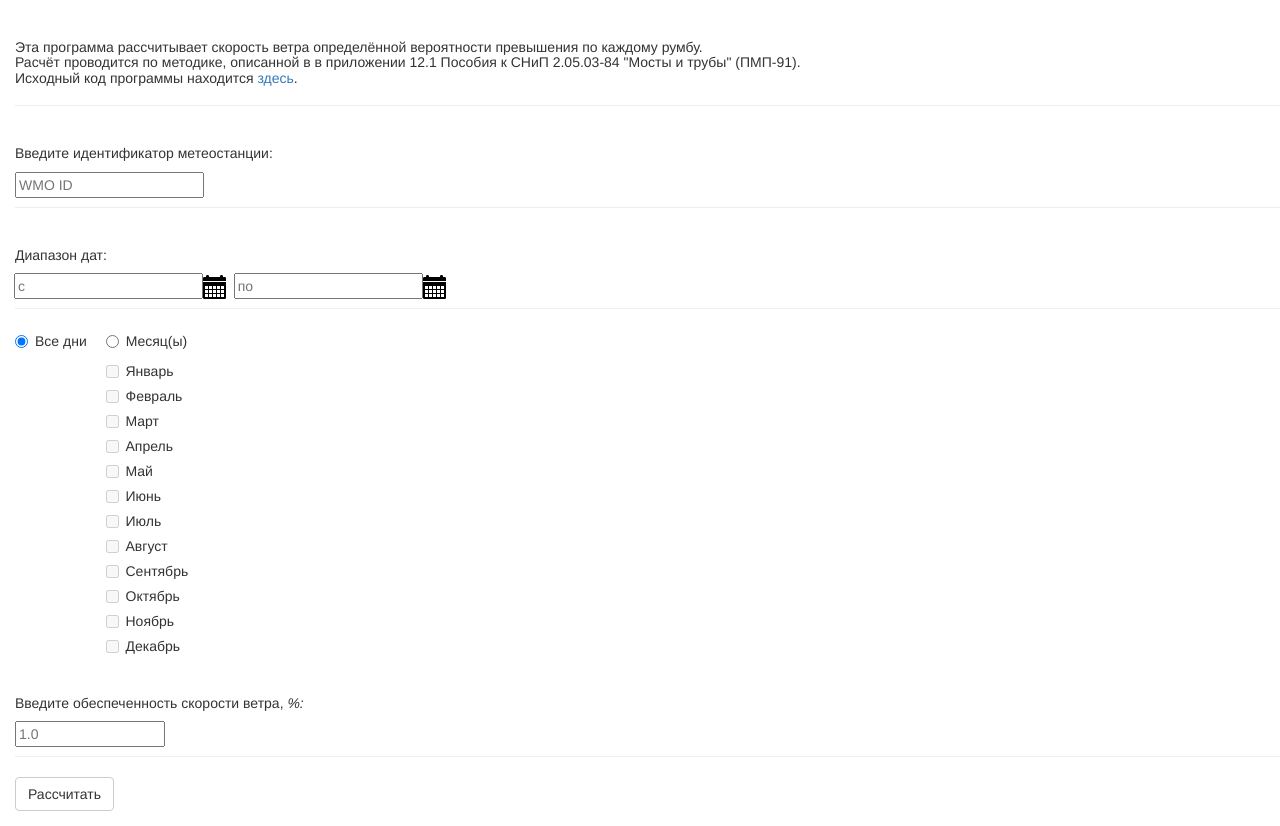
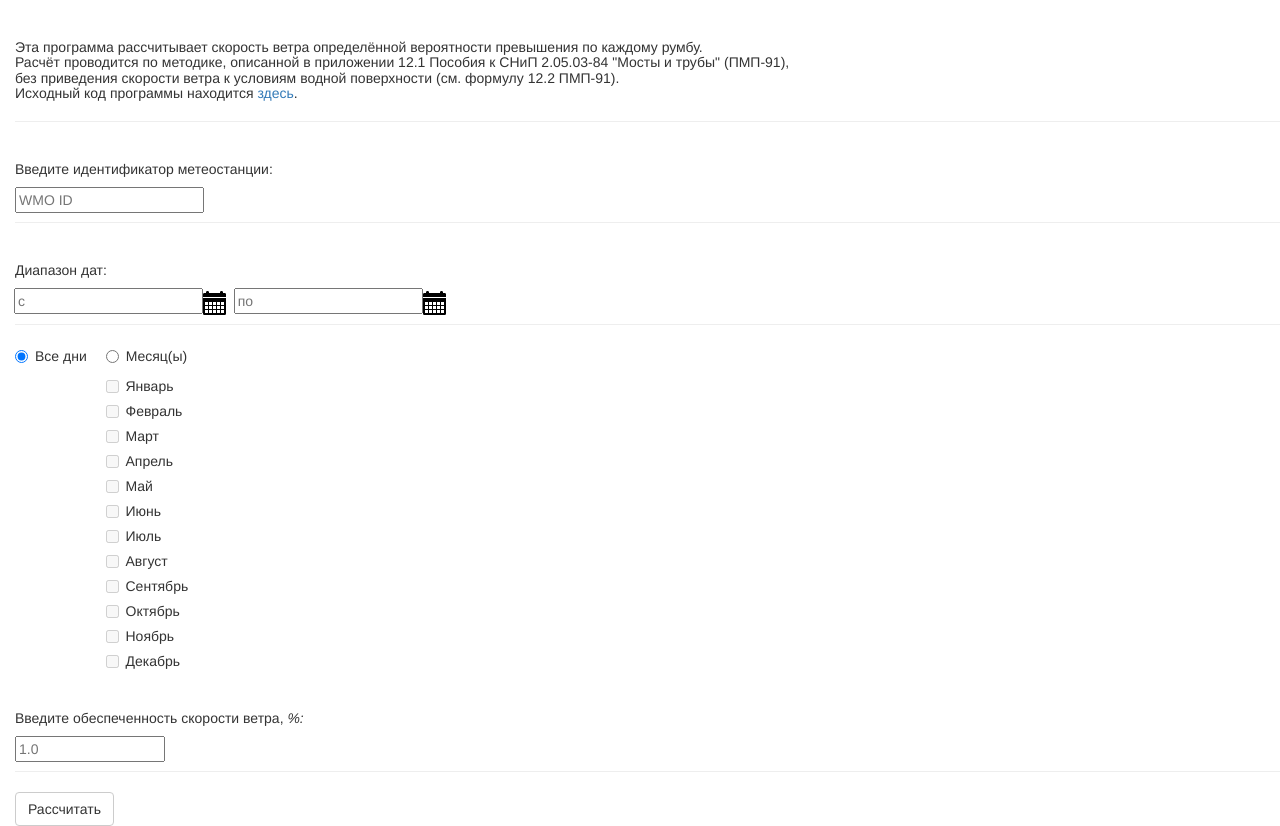
Before and after one commit to AndreyAD1/wind-speed-calculation, a Flask app: page / in a window 1280 px wide. Shown: the part 52-878 px from the top of the page. Run offline with Flask 2, Linux system fonts and the light colour scheme; some libraries are stand-ins or nearby versions.

Commit message:
Add the additional description on the main page

```diff
--- a/templates/index.html
+++ b/templates/index.html
@@ -27,10 +27,12 @@
 
         <form action="/calculate" method="POST">
             <div class="page-header" style="margin-left: 15px;">
-                <h5>Эта программа рассчитывает скорость ветра определённой вероятности превышения по каждому румбу.<br>
-                 Расчёт проводится по методике, описанной в в приложении 12.1 Пособия к СНиП 2.05.03-84 "Мосты и трубы"
-                 (ПМП-91).<br>
-                 Исходный код программы находится
+                <h5>Эта программа рассчитывает скорость ветра определённой вероятности превышения
+                    по каждому румбу.<br>
+                    Расчёт проводится по методике, описанной в приложении 12.1
+                    Пособия к СНиП 2.05.03-84 "Мосты и трубы" (ПМП-91),<br>
+                    без приведения скорости ветра к условиям водной поверхности (см. формулу 12.2 ПМП-91).<br>
+                    Исходный код программы находится
                     <a href="https://github.com/AndreyAD1/wind-speed-calculation">здесь</a>.
                 </h5>
             </div>
```
